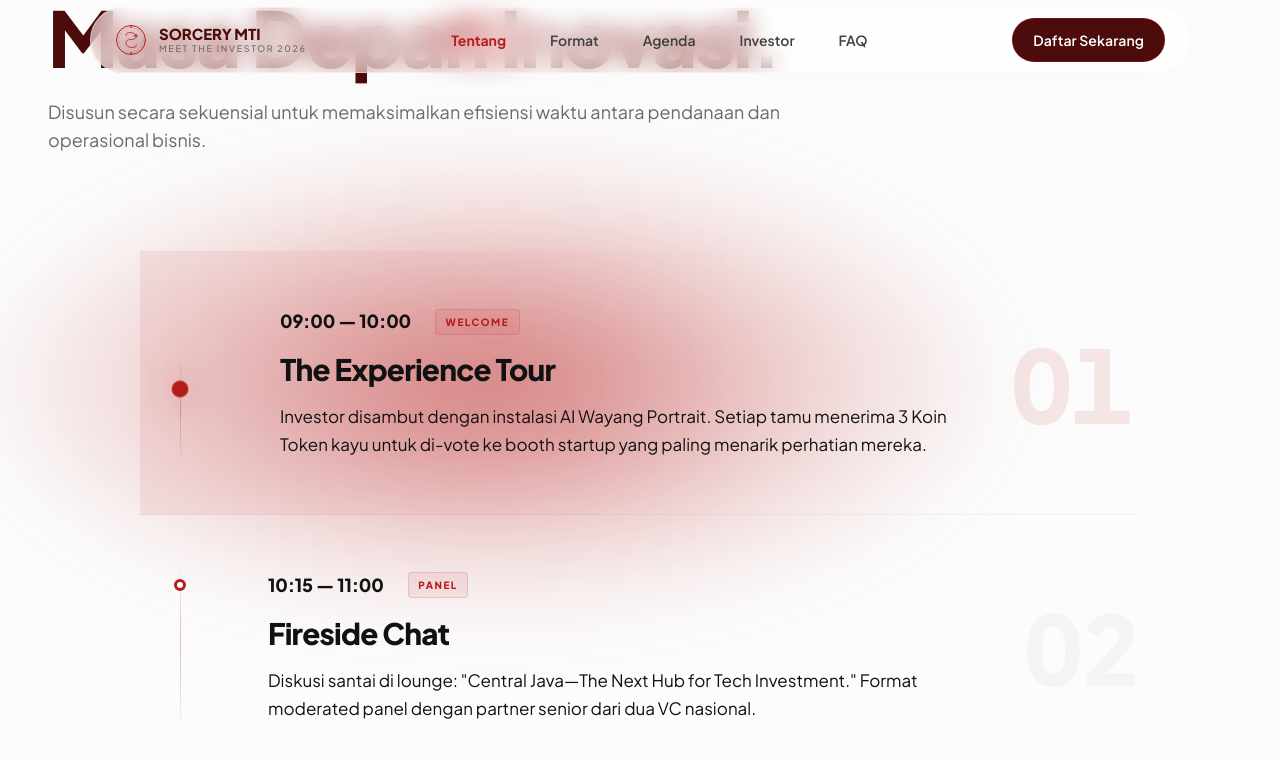
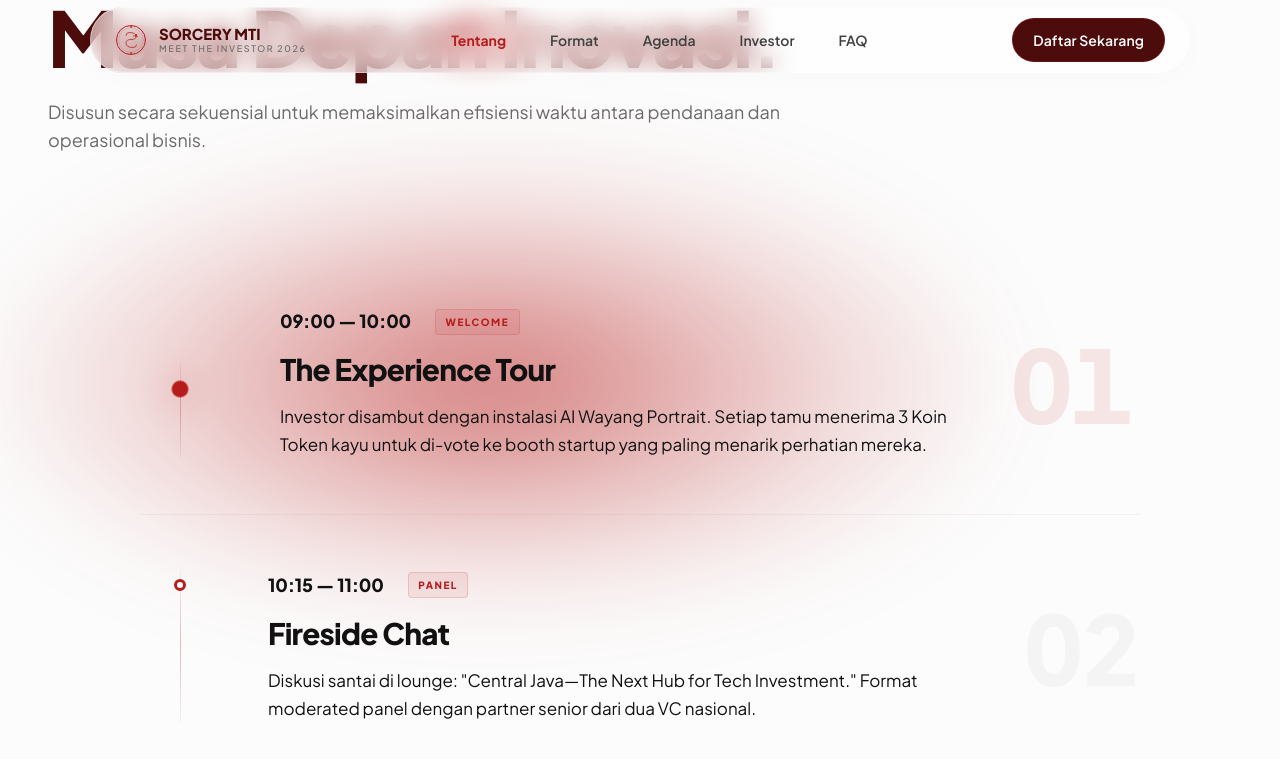
Before and after one commit to Faiz-abdurrachman/MAGELANG-AI-EXPO, a plain HTML site: page index.html in a window 1280 px wide. In both pictures the pointer is over the element 640 px from the left and 4446 px from the top of the page. Shown: the part 4063-4822 px from the top of the page. Drawn offline with Linux system fonts and the light colour scheme.

Commit message:
fix ui agenda rectangle

```diff
--- a/css/agenda.css
+++ b/css/agenda.css
@@ -171,7 +171,7 @@
 /* === HOVER STATES === */
 .agenda__item:hover,
 .agenda__item.is-hovered {
-  background: linear-gradient(90deg, rgba(183, 28, 28, 0.08) 0%, transparent 60%);
+  background: transparent; /* Removed boxy tint */
 }
 
 .agenda__item:hover .agenda__marker-dot,
```
